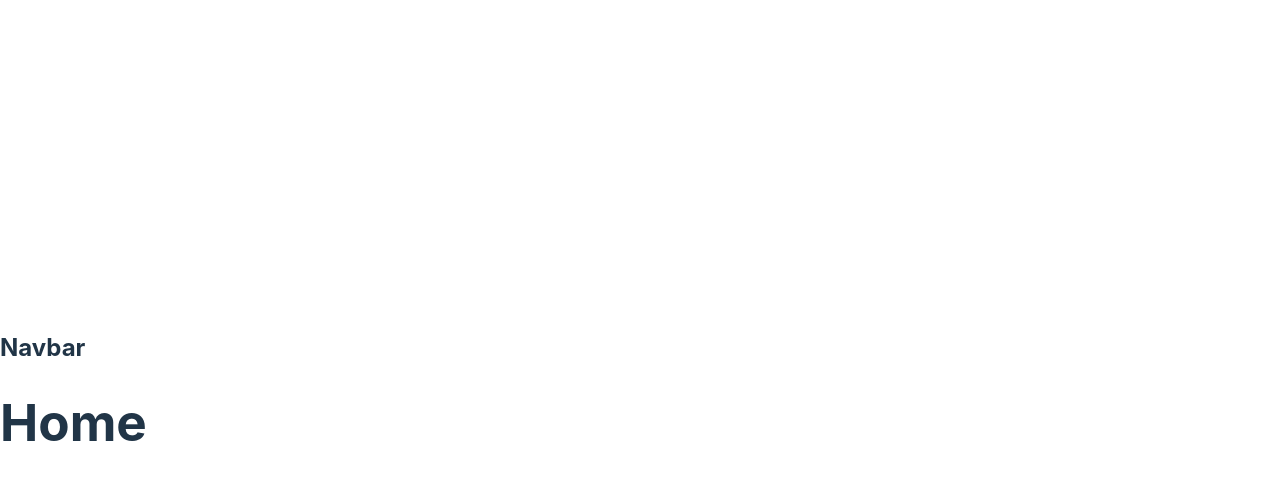
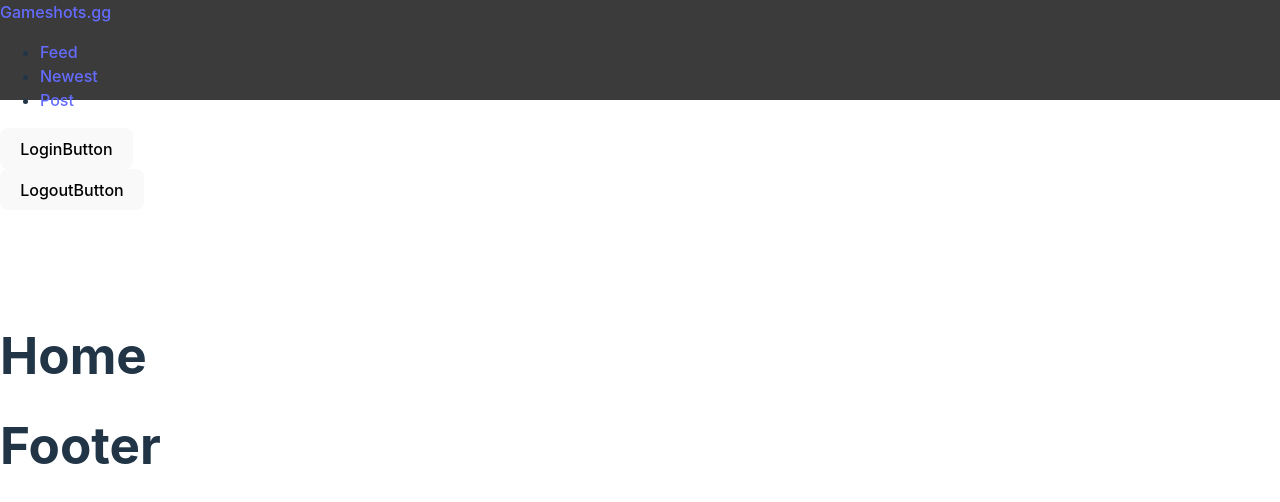
Before and after one commit to CookieGranate/GameShots.gg, a React (Vite) app: page / in a window 1280 px wide. Shown: the top 502 px of the page. Built offline with nearby package versions, Linux system fonts and the light colour scheme.

Commit message:
Navbar structure

```diff
--- a/src/App.jsx
+++ b/src/App.jsx
@@ -1,5 +1,8 @@
 import { useState } from 'react'
+// components
 import Navbar from './components/Navbar'
+import Footer from './components/Footer'
+// pages
 import Home from './pages/Home'
 
 function App() {
@@ -15,6 +18,7 @@ function App() {
     <>
       <Navbar />
       {PageComponent}
+      <Footer />
     </>
   )
 }
--- /dev/null
+++ b/src/btn/LoginButton.jsx
@@ -0,0 +1,7 @@
+const LoginButton = () => {
+    return (
+        <button>LoginButton</button>
+    )
+}
+
+export default LoginButton
--- /dev/null
+++ b/src/btn/LogoutButton.jsx
@@ -0,0 +1,7 @@
+const LogoutButton = () => {
+    return (
+        <button>LogoutButton</button>
+    )
+}
+
+export default LogoutButton
--- /dev/null
+++ b/src/components/Footer.jsx
@@ -0,0 +1,7 @@
+const Footer = () => {
+    return (
+        <h1>Footer</h1>
+    )
+}
+
+export default Footer
--- a/src/components/Navbar.jsx
+++ b/src/components/Navbar.jsx
@@ -1,6 +1,37 @@
+import LoginButton from "../btn/LoginButton"
+import Profile from "./Profile"
+
 const Navbar = () => {
     return (
-        <h2>Navbar</h2>
+        <nav id="navbar">
+            <a href="/"><img src="" alt="" />Gameshots.gg</a>
+
+            <div id="links">
+                <div id="center">
+                    <ul>
+                        <li>
+                            <a href="/">Feed</a>
+                        </li>
+                        <li>
+                            <a href="/newpost">Newest</a>
+                        </li>
+                        <li>
+                            <a href="/publish">Post</a>
+                        </li>
+                    </ul>
+                </div>
+            </div>
+
+            <div id="profile">
+                <div id="notloggedin">
+                    <LoginButton />
+                </div>
+
+                <div id="loggedin">
+                    <Profile />
+                </div>
+            </div>
+        </nav>
     )
 }
 
--- /dev/null
+++ b/src/components/Profile.jsx
@@ -0,0 +1,11 @@
+import LogoutButton from "../btn/LogoutButton"
+
+const Profile = () => {
+    return (
+        <div id="profile">
+            <LogoutButton />
+        </div>
+    )
+}
+
+export default Profile
--- a/src/css/navbar.css
+++ b/src/css/navbar.css
@@ -0,0 +1,7 @@
+#navbar {
+	width: 100%;
+	height: 100px;
+	background-color: rgb(59, 59, 59);
+	top: 0;
+	position: absolute;
+}
```
